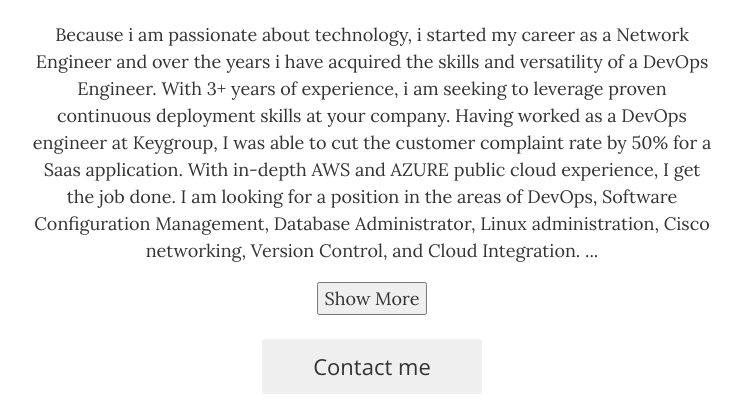
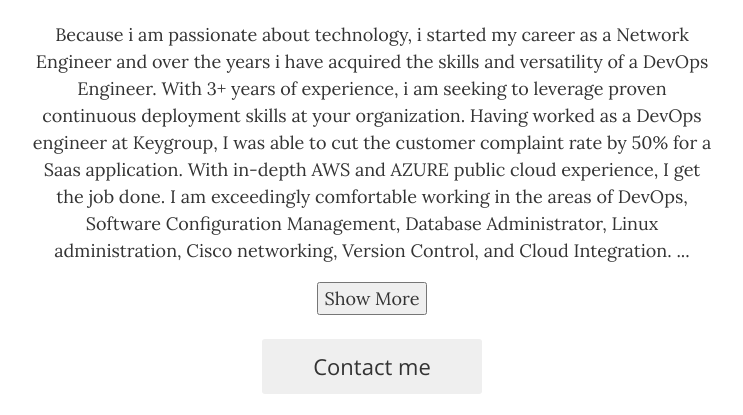
Before and after one commit to stephenjoshua18-web/site, a plain HTML site: page index.html in a window 1280 px wide. Shown: the part 385-800 px from the top of the page, without its empty margins (268-1011 px from the left). Drawn offline with nearby package versions, Linux system fonts and the light colour scheme.

Commit message:
Update index.html

```diff
--- a/index.html
+++ b/index.html
@@ -89,8 +89,8 @@ B3CB7F28-FF94-4AFA-86A0-352AF06C1998.jpg" alt="my photo" class="avatar no-print"
 		 <h1 style="color: green;">
         Summary</h1>
 
-          <p>Because i am passionate about technology, i started my career as a Network Engineer and over the years i have acquired the skills and versatility of a DevOps Engineer. With 3+ years of experience, i am seeking to leverage proven continuous deployment skills at your company. Having worked as a DevOps engineer at Keygroup, I was able to cut the customer complaint rate by 50% for a Saas application.<span id="moreText"> With in-depth AWS and AZURE public cloud experience, I get the job done.
-I am looking for a position in the areas of DevOps, Software Configuration Management, Database
+          <p>Because i am passionate about technology, i started my career as a Network Engineer and over the years i have acquired the skills and versatility of a DevOps Engineer. With 3+ years of experience, i am seeking to leverage proven continuous deployment skills at your organization. Having worked as a DevOps engineer at Keygroup, I was able to cut the customer complaint rate by 50% for a Saas application.<span id="moreText"> With in-depth AWS and AZURE public cloud experience, I get the job done.
+I am exceedingly comfortable working in the areas of DevOps, Software Configuration Management, Database
 Administrator, Linux administration, Cisco networking, Version Control, and Cloud Integration.
 		  <span id="points">...</span>
 		  <!-- Define the text that would be
```
